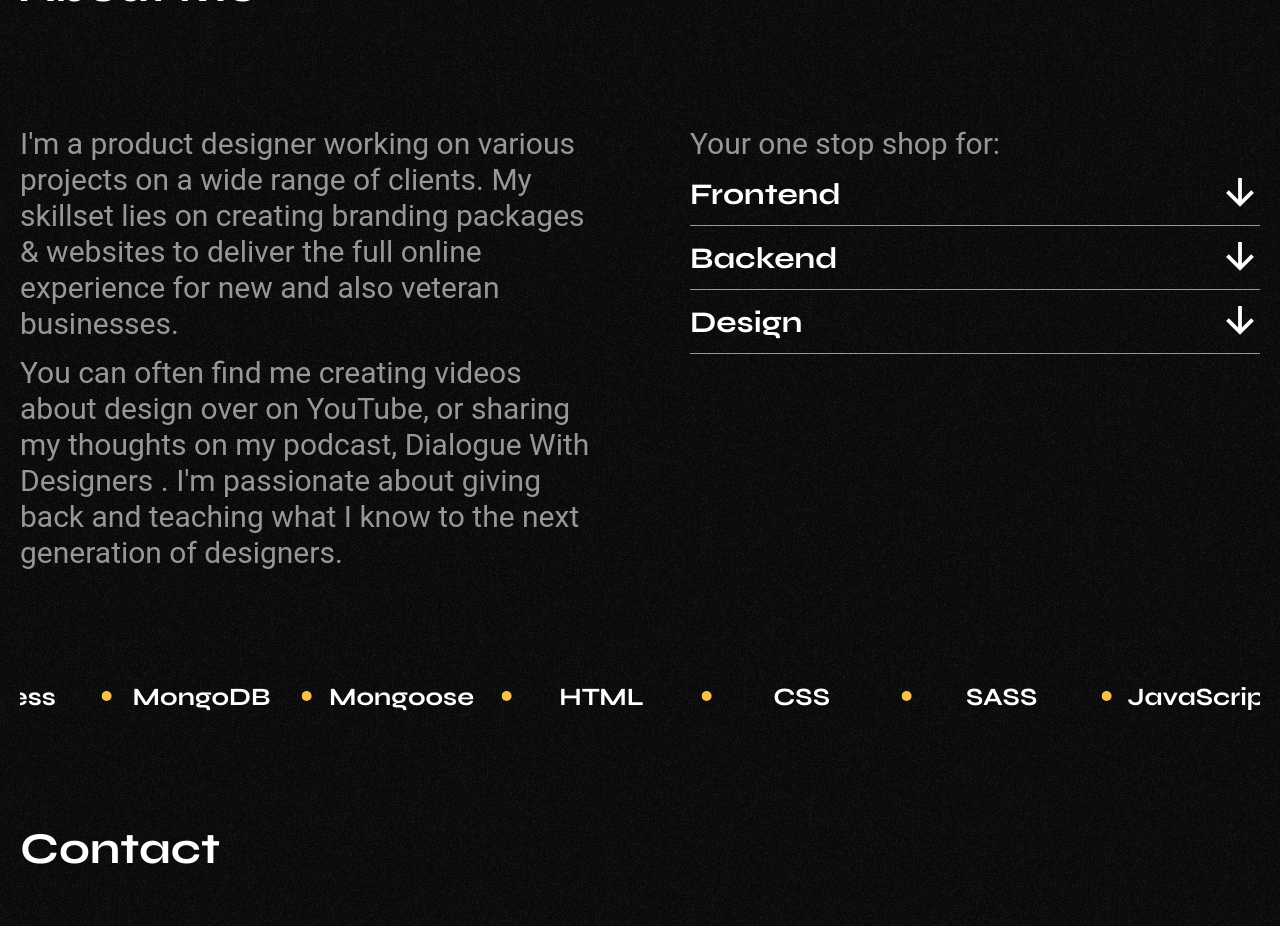
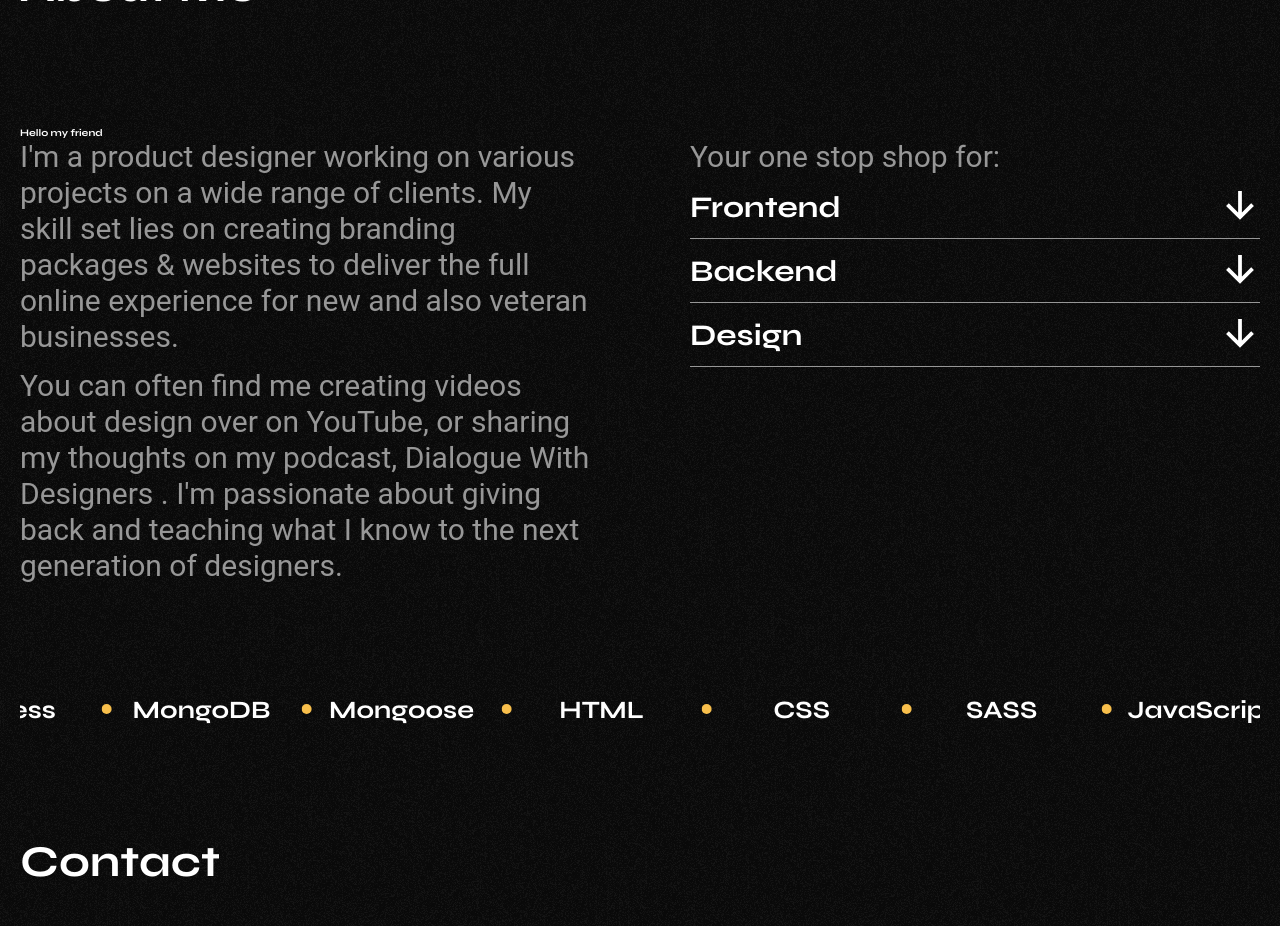
Before and after one commit to maqsudtolipov/portfolio, a React (Create React App) app: page / in a window 1280 px wide. Shown: the part 4060-4986 px from the top of the page. Built offline with nearby package versions, Linux system fonts and the light colour scheme.

Commit message:
Test commit

```diff
--- a/package.json
+++ b/package.json
@@ -7,6 +7,7 @@
     "@testing-library/jest-dom": "^5.16.5",
     "@testing-library/react": "^13.3.0",
     "@testing-library/user-event": "^13.5.0",
+    "eslint": "8.22.0",
     "gsap": "^3.11.0",
     "react": "^18.2.0",
     "react-dom": "^18.2.0",
--- a/src/components/About/About.jsx
+++ b/src/components/About/About.jsx
@@ -30,11 +30,12 @@ const About = () => {
   return (
     <div className='section-about'>
       <Heading>About Me</Heading>
+      <p>Hello my friend</p>
       <div className='about-content'>
         <div className='about-text'>
           <P>
             I'm a product designer working on various projects on a wide range
-            of clients. My skillset lies on creating branding packages &
+            of clients. My skill set lies on creating branding packages &
             websites to deliver the full online experience for new and also
             veteran businesses.
           </P>
--- a/src/components/Portfolio/PortfolioProject.jsx
+++ b/src/components/Portfolio/PortfolioProject.jsx
@@ -39,7 +39,7 @@ const PortfolioProject = (props) => {
       }
     );
 
-    // parralax effect on img
+    // parallax effect on img
     const tlIn = gsap.timeline({
       scrollTrigger: {
         trigger: imgInRef.current,
```
Also changed, not shown: 1 other file (tests, documents, lock files or other folders).
